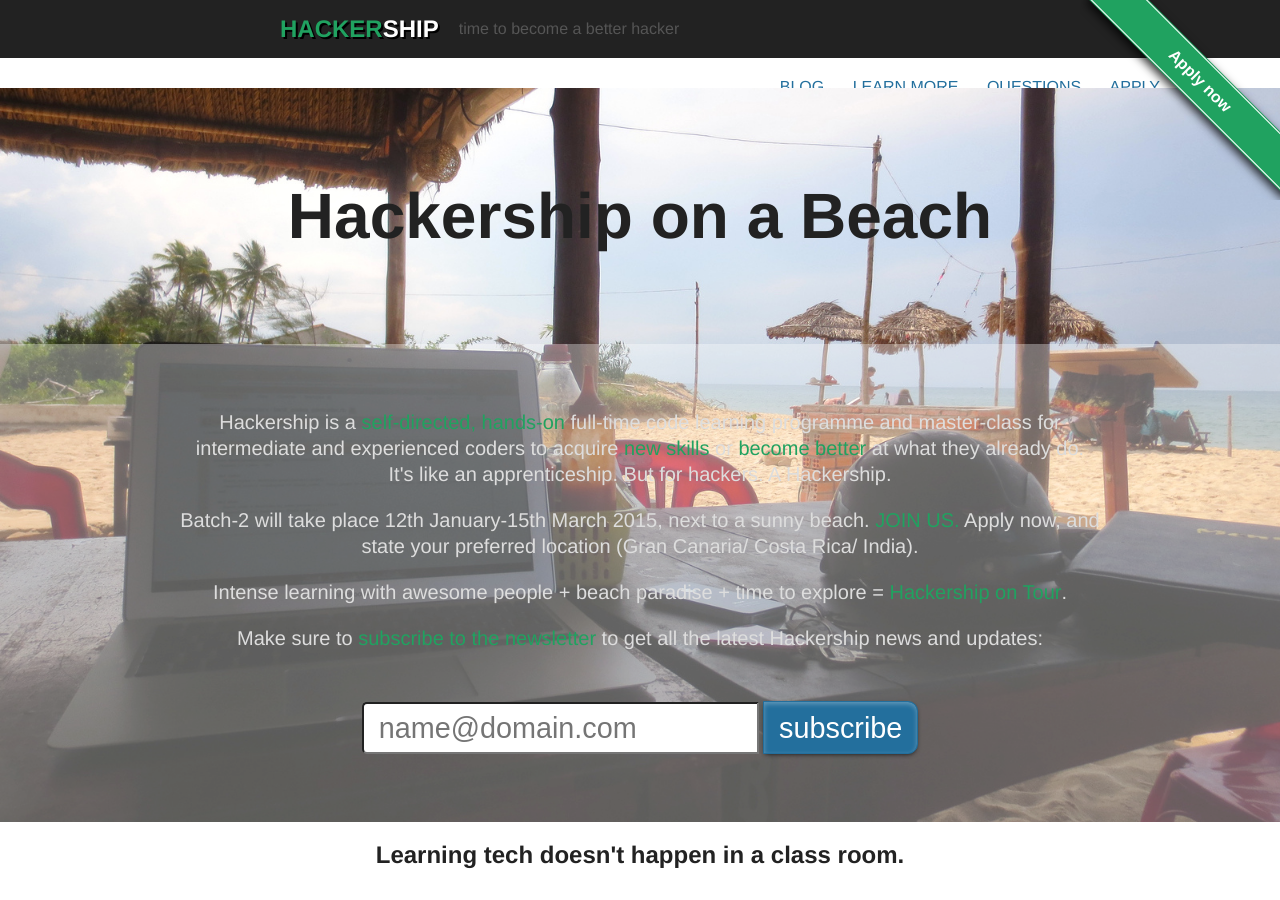
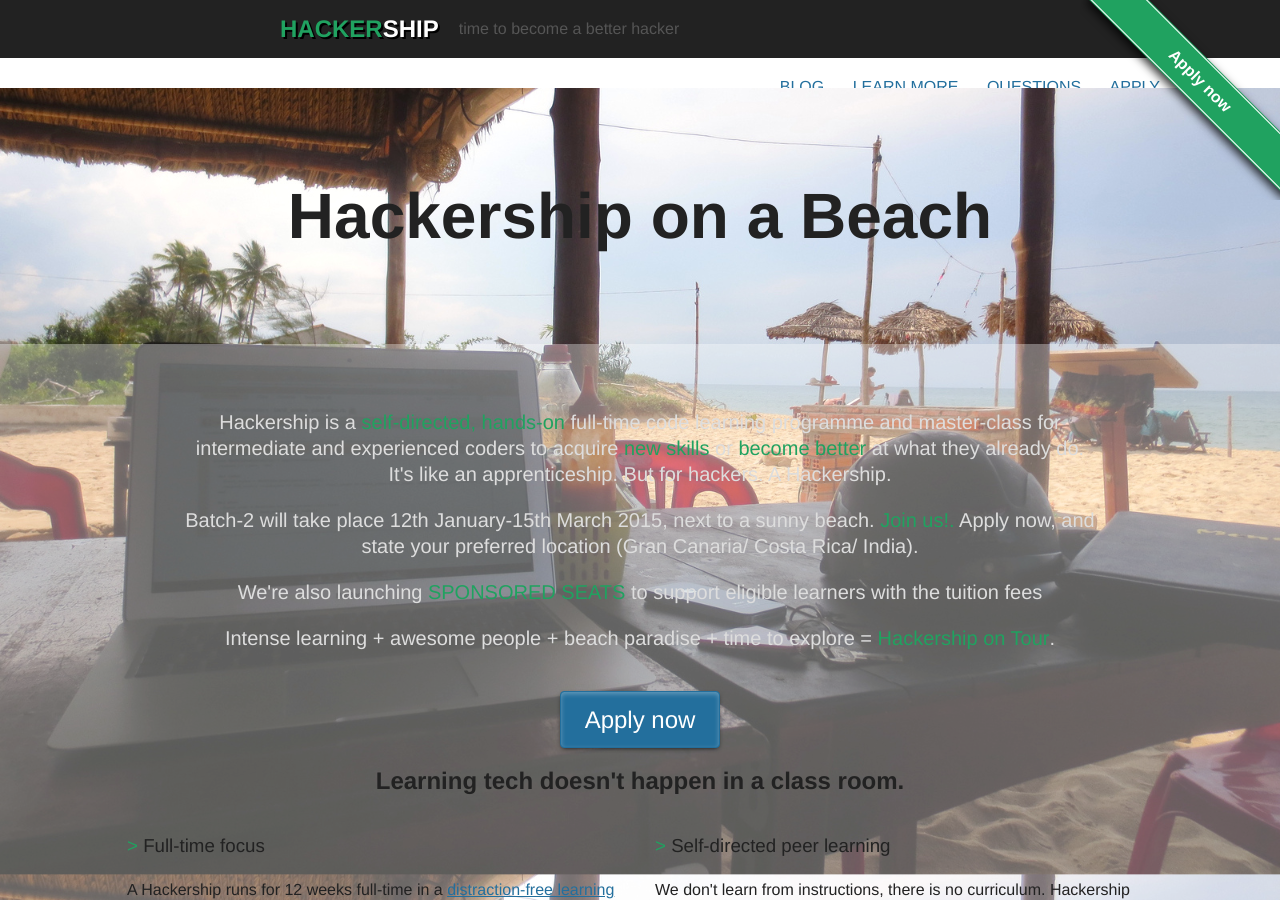
Before and after one commit to Hackership/website, a Jekyll site: the page built from index.html, in a window 1280 px wide and 900 px high. Built offline with Jekyll 4.4.1, drawn with Linux system fonts in a browser that asks for light colours; nearby versions of some CDN libraries.

Commit message:
Remove Newsletter Link: overkill.
comment in apply now link, small changes to text

```diff
--- a/_layouts/with-promo.html
+++ b/_layouts/with-promo.html
@@ -10,11 +10,12 @@ body_tags: "with-promo"
             <div>
                 <p class="description">Hackership is a <em>self-directed, hands-on</em> full-time code learning programme and master-class for intermediate and experienced coders to acquire <em>new skills</em> or <em>become better</em> at what they already do. <br> It's like an apprenticeship. But for hackers. A Hackership.
                 </p>
-                <p class="description">Batch-2 will take place 12th January-15th March 2015, next to a sunny beach. <em>JOIN US.</em> Apply now, and state your preferred location (Gran Canaria/ Costa Rica/ India).
+                <p class="description">Batch-2 will take place 12th January-15th March 2015, next to a sunny beach. <em>Join us!.</em> Apply now, and state your preferred location (Gran Canaria/ Costa Rica/ India).
                 </p>
-                <p class="description">Intense learning with awesome people + beach paradise + time to explore = <em>Hackership on Tour</em>.
+                <p class="description">We're also launching <em>SPONSORED SEATS</em> to support eligible learners with the tuition fees</p>
+                <p class="description">Intense learning + awesome people + beach paradise + time to explore = <em>Hackership on Tour</em>.
                 </p>
-                <p class="description">Make sure to <em>subscribe to the newsletter</em> to get all the latest Hackership news and updates:</p>
+                <!-- <p class="description">Make sure to <em>subscribe to the newsletter</em> to get all the latest Hackership news and updates:</p>
             </div>
 
             <div class="newsletter" style="width: 100%; float: none; text-align: center; margin: 50px auto">
@@ -22,12 +23,12 @@ body_tags: "with-promo"
                     <input type="email" value="" name="EMAIL" class="email"  placeholder="name@domain.com" required>
                     <button type="submit" name="submit" id="ss-submit">subscribe</button>
                 </form>
-            </div>
+            </div> -->
 
-            <!-- <div class="cta-option">
+             <div class="cta-option">
                 <a class="btn-apply" href="/apply/" data-ga-action="apply now - promo" data-ga-label=""><span>Apply now</span></a>
 
-                <p class="description" style="font-size: 0.9em; line-height: 1em; margin-top: 30px;">or join us for <a href="http://blog.hackership.org/2014/05/Announcing-Taste-of-Hackership-Experience-Hackership-first-hand.html">A Taste of Hackership</a> to learn more.</p>
+                <!-- <p class="description" style="font-size: 0.9em; line-height: 1em; margin-top: 30px;">or join us for <a href="http://blog.hackership.org/2014/05/Announcing-Taste-of-Hackership-Experience-Hackership-first-hand.html">A Taste of Hackership</a> to learn more.</p>
            </div> -->
         </div>
     </div>
```
